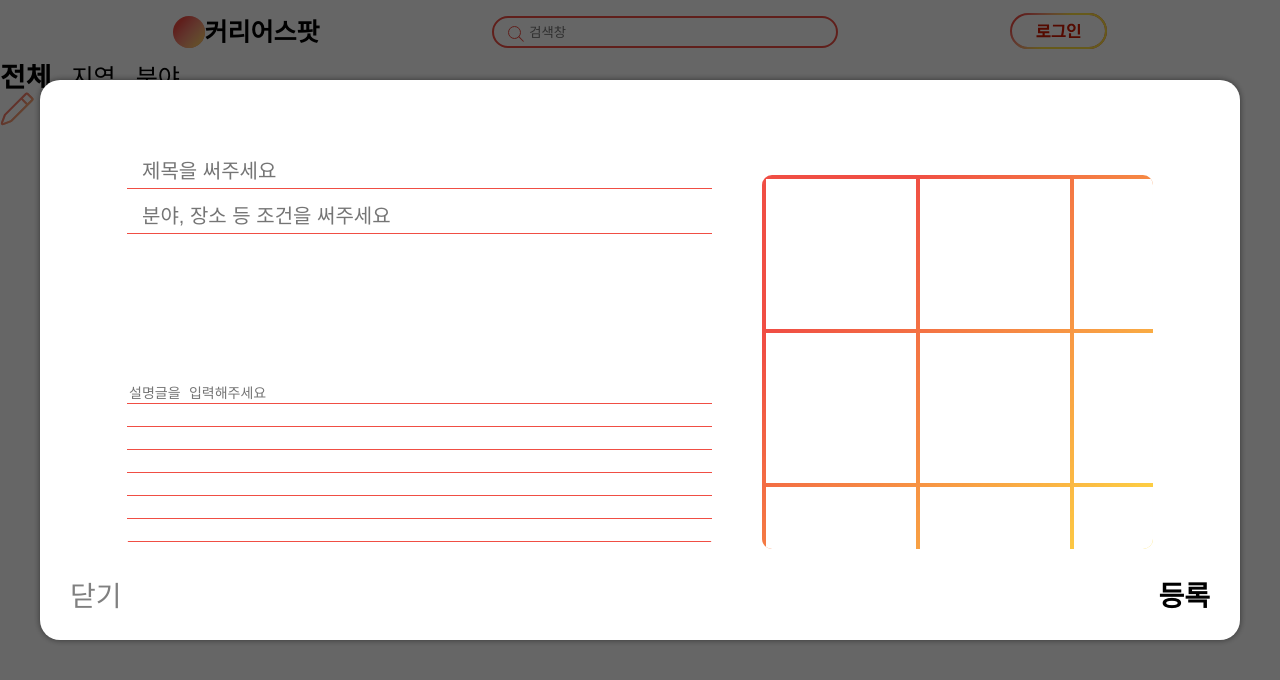
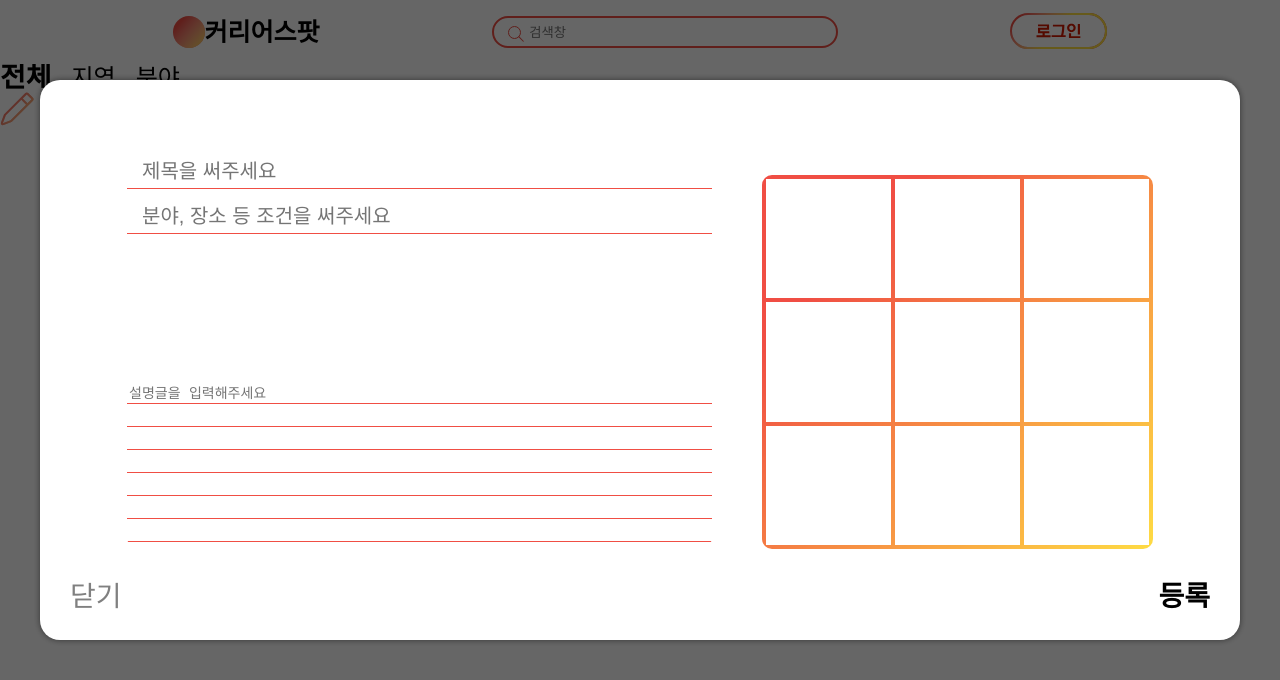
Before and after one commit to Re-Coder-3/front-end, a React (Create React App) app in the folder project/: page /search in a window 1280 px wide. Both pictures are taken after a click on the element 17 px from the left and 120 px from the top of the page. Shown: the top 680 px of the page. Built offline with nearby package versions, Linux system fonts and the light colour scheme; what apollo-upload-client would draw is missing.

Commit message:
Feature test - dropzone

```diff
--- a/project/src/component/MyDropzone.js
+++ b/project/src/component/MyDropzone.js
@@ -12,8 +12,6 @@ const uploadFileMutation = gql`
 
 const DropBox = styled.div`
   width: 100%;
-  min-width: 150px;
-  min-height: 150px;
   height: 100%;
   border: 1px solid white;
   background-color: white;
```
